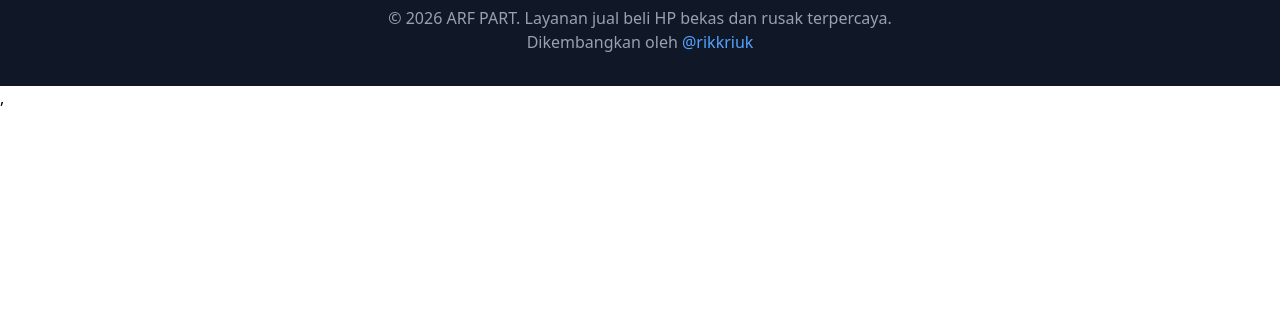
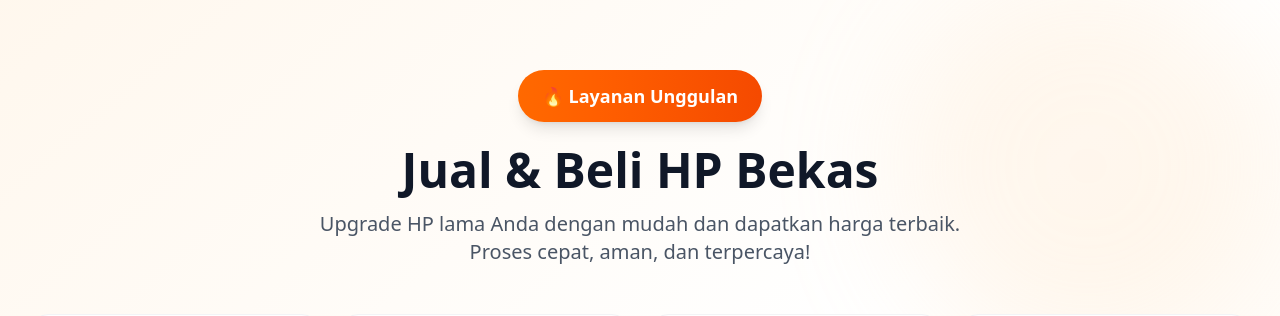
Before and after one commit to rikkriuk/sell-phone-landing-page, a React (Vite) app: page / in a window 1280 px wide. Shown: the part 2426-2742 px from the top of the page. Before the commit the page ends 2536 px from the top, so only its background shows below. Built offline with nearby package versions, Linux system fonts and the light colour scheme.

Commit message:
refactor: adjust buy sell section

```diff
--- a/src/pages/Home.tsx
+++ b/src/pages/Home.tsx
@@ -2,6 +2,7 @@ import { useState } from "react";
 import CounterHero from "../components/Counter";
 import { OurServices } from "../components/OurServices";
 import ServiceSection from "../components/ServiceSection";
+import BuySellSection from "../components/BuySellSection";
 
 const Home = () => {
    const [currentPage, setCurrentPage] = useState<'counter' | 'buyback'>('counter');
@@ -21,6 +22,7 @@ const Home = () => {
          </div>
 
          <ServiceSection />
+         <BuySellSection onViewBuybackPage={navigateToBuyback} />
       </>
    )
 }
```
